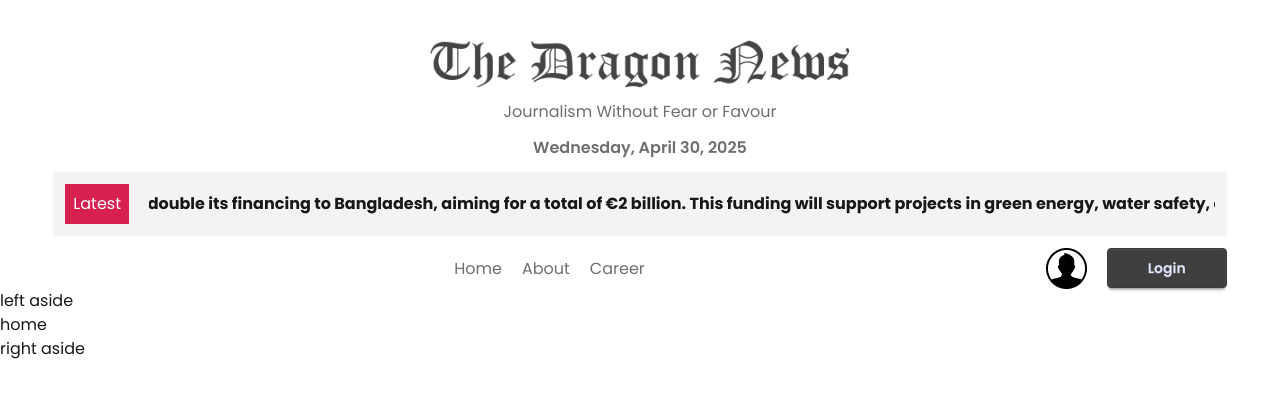
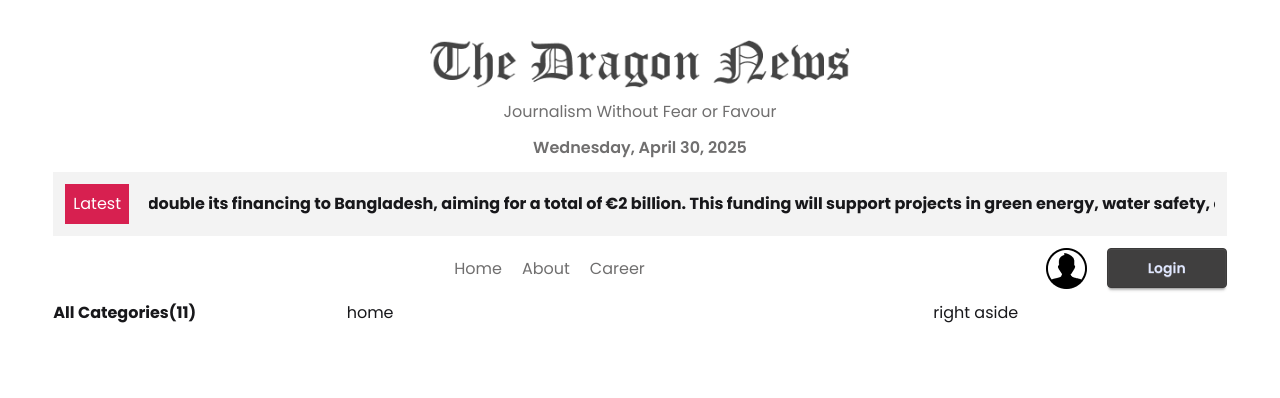
Before and after one commit to ismail-dev-code/the-dragon-news, a React (Vite) app: page / in a window 1280 px wide. Shown: the top 398 px of the page. Built offline with nearby package versions, Linux system fonts and the light colour scheme.

Commit message:
chore: categories data load with use promise

```diff
--- /dev/null
+++ b/src/components/Categories.jsx
@@ -0,0 +1,13 @@
+import React, { use } from 'react';
+
+const categoryPromise = fetch("/categories.json").then(res=>res.json());
+const Categories = () => {
+    const categories = use(categoryPromise);
+    return (
+        <div>
+            <h2 className='font-bold'>All Categories({categories.length})</h2>
+        </div>
+    );
+};
+
+export default Categories;
--- a/src/components/homelayout/LeftAside.jsx
+++ b/src/components/homelayout/LeftAside.jsx
@@ -1,11 +1,16 @@
-import React from 'react';
+import React, { Suspense } from "react";
+import Categories from "../Categories";
 
 const LeftAside = () => {
-    return (
-        <div>
-            <h1>left aside</h1>
-        </div>
-    );
+  return (
+    <div>
+      <Suspense
+        fallback={<span className="loading loading-dots loading-xl"></span>}
+      >
+        <Categories></Categories>
+      </Suspense>
+    </div>
+  );
 };
 
 export default LeftAside;
--- a/src/layouts/HomeLayout.jsx
+++ b/src/layouts/HomeLayout.jsx
@@ -18,14 +18,14 @@
                     <Navbar></Navbar>
                 </nav>
             </header>
-            <main>
-              <aside>
+            <main className='w-11/12 mx-auto my-3 grid grid-cols-12'>
+              <aside className='col-span-3'>
                 <LeftAside></LeftAside>
               </aside>
-                <section className="main">
+                <section className="main col-span-6">
                     <Outlet></Outlet>
                 </section>
-               <aside>
+               <aside className='col-span-3'>
                 <RightAside></RightAside>
                </aside>
             </main>
```
